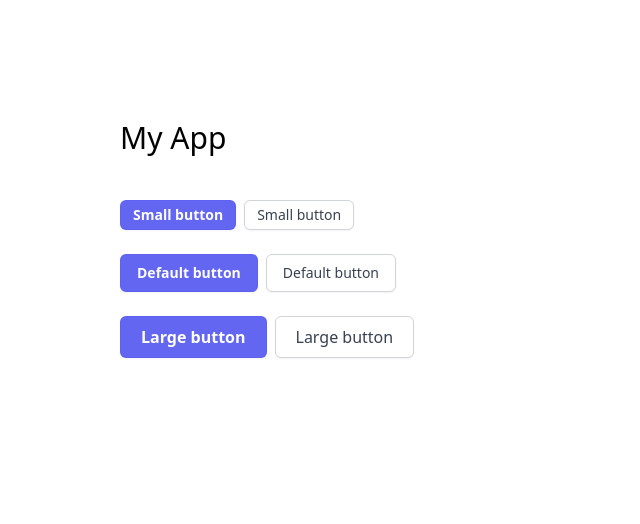
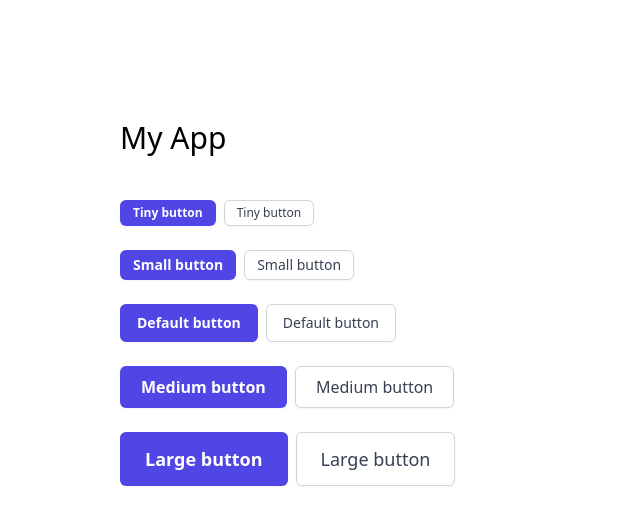
Before and after one commit to rinux55/vlotti, a Vue app: page / in a window 1280 px wide. Shown: the top 524 px of the page, without its empty margins (0-640 px from the left). Built offline with nearby package versions, Linux system fonts and the light colour scheme.

Commit message:
added button component

```diff
--- a/src/App.vue
+++ b/src/App.vue
@@ -1,6 +1,10 @@
 <template>
   <div class="p-30">
     <h1 class="text-3xl pb-5">My App</h1>
+    <div class="space-y-6 space-x-2">
+      <wui-button primary tiny>Tiny button</wui-button>
+      <wui-button tiny>Tiny button</wui-button>
+    </div>
     <div class="space-y-6 space-x-2">
       <wui-button primary small>Small button</wui-button>
       <wui-button small>Small button</wui-button>
@@ -8,6 +12,10 @@
     <div class="space-y-6 space-x-2">
       <wui-button primary>Default button</wui-button>
       <wui-button>Default button</wui-button>
+    </div>
+    <div class="space-y-6 space-x-2">
+      <wui-button primary medium>Medium button</wui-button>
+      <wui-button medium>Medium button</wui-button>
     </div>
     <div class="space-y-6 space-x-2">
       <wui-button primary large>Large button</wui-button>
--- a/src/components/button/wui-button.vue
+++ b/src/components/button/wui-button.vue
@@ -1,7 +1,7 @@
 <template>
   <button
     data-cy="button"
-    class="wui-button rounded border-1 focus:ring-3 ring-opacity-20 shadow-sm"
+    class="wui-button rounded border-1 focus:ring-3 ring-opacity-30 shadow-sm transition duration-150"
     :class="computedClass"
   >
     <slot />
@@ -19,6 +19,7 @@ const props = defineProps<{
   large?: boolean
   medium?: boolean
   small?: boolean
+  tiny?: boolean
 }>()
 
 const color = computed((): string => {
@@ -30,8 +31,10 @@ const color = computed((): string => {
 })
 
 const sizing = computed((): string => {
-  if (props.large) return "py-2 px-5 "
+  if (props.large) return "py-3 px-6 text-lg"
+  if (props.medium) return "py-2 px-5"
   if (props.small) return "py-1 px-3 text-sm"
+  if (props.tiny) return "py-1 px-3 text-xs"
   return "py-2 px-4 text-sm"
 })
 
@@ -39,8 +42,9 @@ const computedClass = computed(() => {
   switch (true) {
     case props.primary || props.warning || props.danger || props.success:
       return (
-        `border-${color.value}-600 bg-${color.value}-500 ` +
-        `hover:border-opacity-100 hover:bg-${color.value}-500 ` +
+        `border-${color.value}-600 bg-${color.value}-600 ` +
+        `hover:border-opacity-10 hover:bg-${color.value}-500 ` +
+        `focus:border-${color.value}-400 ring-${color.value}-500 ` +
         "text-white font-semibold border-opacity-20 " +
         sizing.value
       )
--- a/windi.config.ts
+++ b/windi.config.ts
@@ -7,6 +7,7 @@ const colors = [
   "green",
   "blue",
   "yellow",
+  "violet",
   "indigo",
   "neutral",
 ]
@@ -18,7 +19,7 @@ safelist.push(
     .map((color) =>
       shades.map(
         (shade) =>
-          `bg-${color}-${shade} border-${color}-${shade} hover:bg-${color}-${shade} hover:border-${color}-${shade}`
+          `bg-${color}-${shade} border-${color}-${shade} hover:bg-${color}-${shade} hover:border-${color}-${shade} ring-${color}-${shade}`
       )
     )
     .flat()
```
